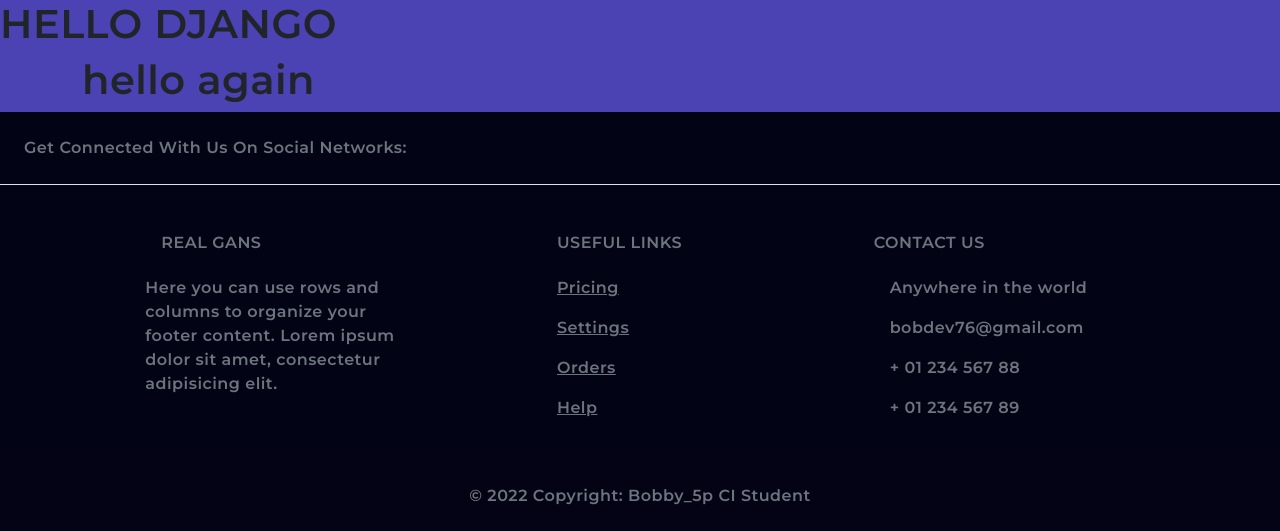
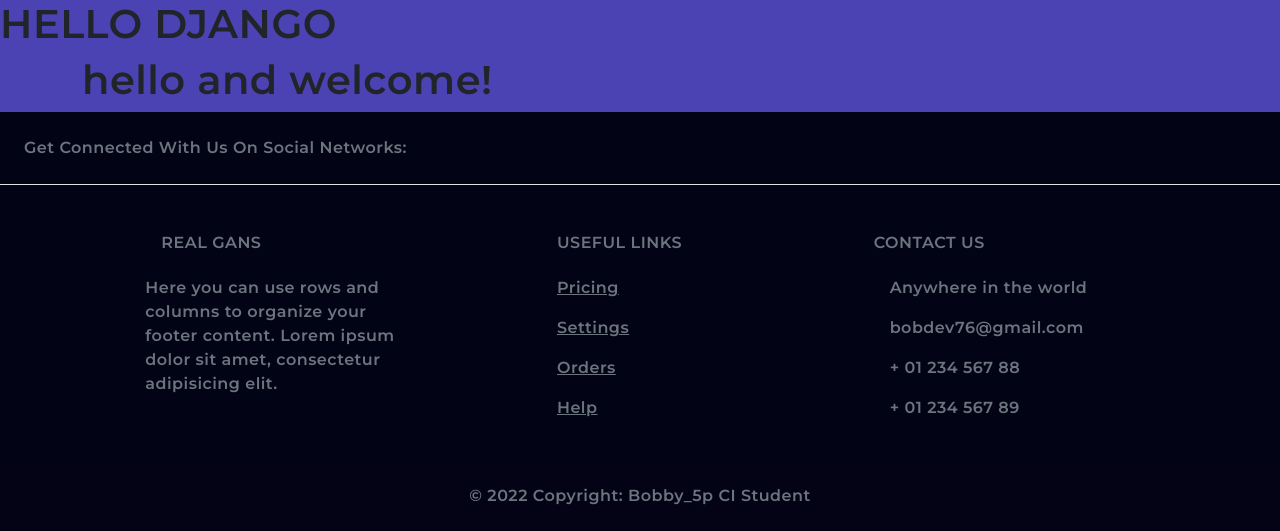
Before and after one commit to bbcam76/Bloglinks, a Django app: page / in a window 1280 px wide. Shown: the part 56-587 px from the top of the page. Run offline with Django 3.2, Linux system fonts and the light colour scheme.

Commit message:
etag error in heroku and changed the home.html

```diff
--- a/todo/templates/todo/home.html
+++ b/todo/templates/todo/home.html
@@ -5,7 +5,7 @@
 <div>
     <h1>HELLO DJANGO</h1>
     <div class="container">
-        <h1>hello again</h1>
+        <h1>hello and welcome!</h1>
     </div>
 
 
```
